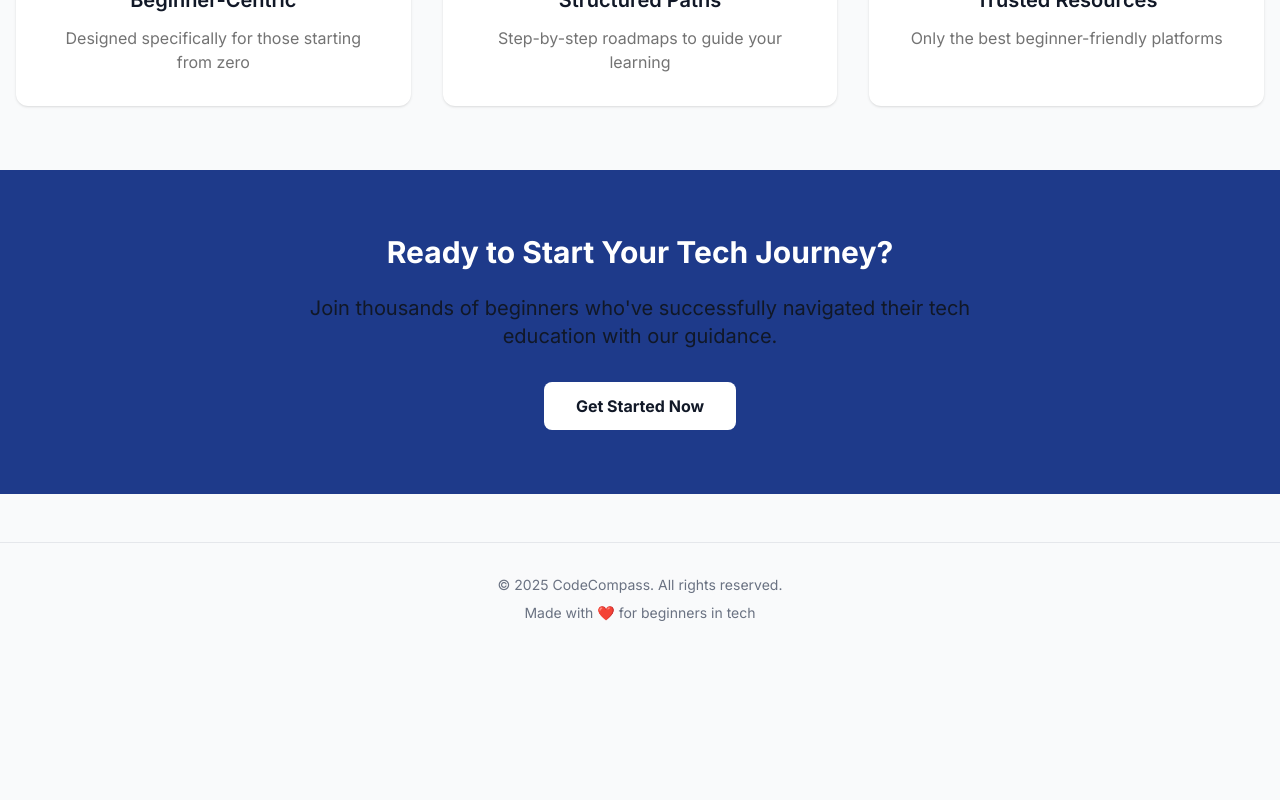
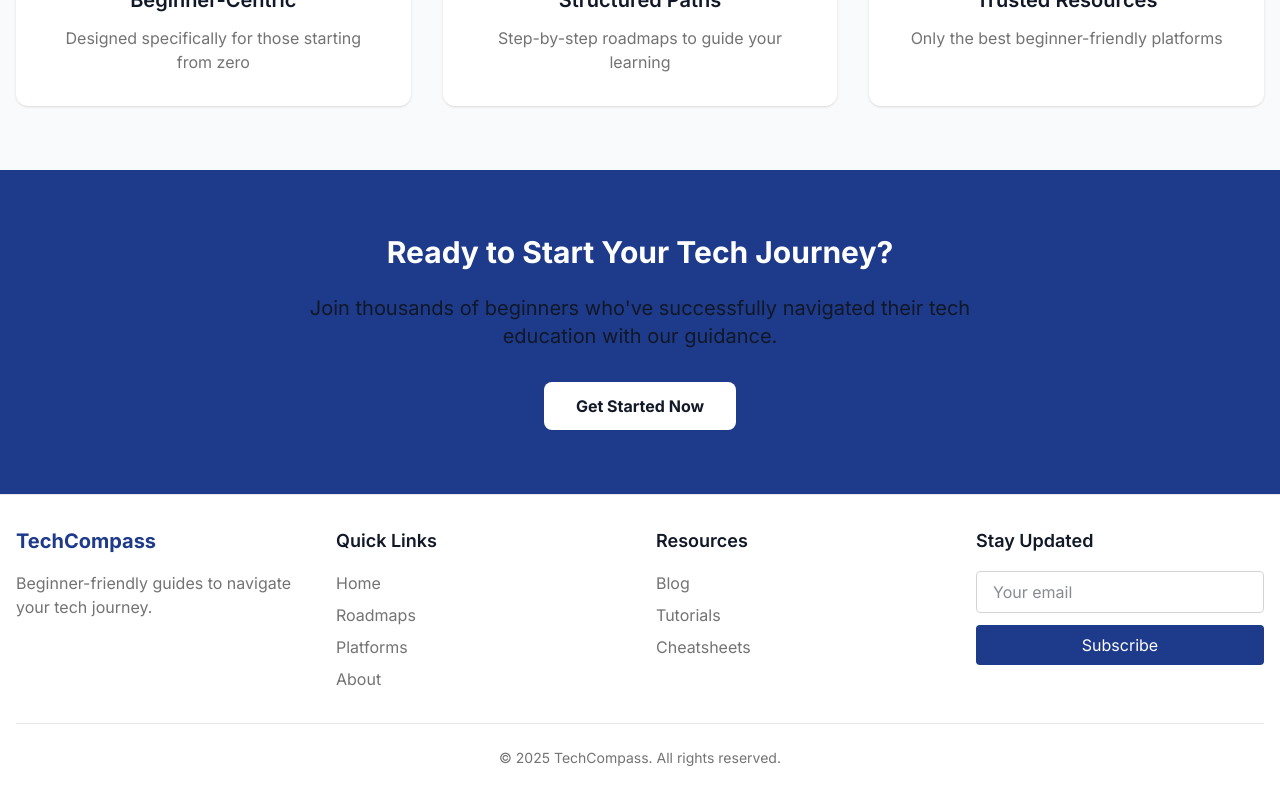
Before and after one commit to biniyamagegnehu/TechCompass-E-learning-website, a React (Vite) app: page / in a window 1280 px wide. Shown: the part 792-1592 px from the top of the page. Before the commit the page ends 1447 px from the top, so only its background shows below. Built offline with nearby package versions, Linux system fonts and the light colour scheme.

Commit message:
update the footer component

```diff
--- a/src/components/Footer.jsx
+++ b/src/components/Footer.jsx
@@ -1,10 +1,60 @@
 export default function Footer() {
   return (
-    <footer className="bg-gray-50 border-t border-gray-200 mt-12">
+    <footer className="bg-white border-t border-gray-200">
       <div className="container mx-auto px-4 py-8">
-        <div className="text-center text-gray-500 text-sm">
-          <p>© {new Date().getFullYear()} CodeCompass. All rights reserved.</p>
-          <p className="mt-2">Made with ❤️ for beginners in tech</p>
+        <div className="grid grid-cols-1 md:grid-cols-4 gap-8 mb-8">
+          {/* Column 1 - Brand Info */}
+          <div>
+            <h3 className="text-xl font-bold text-primary-500 mb-4">TechCompass</h3>
+            <p className="text-neutral-500">
+              Beginner-friendly guides to navigate your tech journey.
+            </p>
+          </div>
+
+          {/* Column 2 - Quick Links */}
+          <div>
+            <h4 className="text-lg font-semibold text-text mb-4">Quick Links</h4>
+            <ul className="space-y-2">
+              <li><a href="/" className="text-neutral-500 hover:text-primary-500 transition">Home</a></li>
+              <li><a href="/roadmaps" className="text-neutral-500 hover:text-primary-500 transition">Roadmaps</a></li>
+              <li><a href="/platforms" className="text-neutral-500 hover:text-primary-500 transition">Platforms</a></li>
+              <li><a href="/about" className="text-neutral-500 hover:text-primary-500 transition">About</a></li>
+            </ul>
+          </div>
+
+          {/* Column 3 - Resources */}
+          <div>
+            <h4 className="text-lg font-semibold text-text mb-4">Resources</h4>
+            <ul className="space-y-2">
+              <li><a href="#" className="text-neutral-500 hover:text-primary-500 transition">Blog</a></li>
+              <li><a href="#" className="text-neutral-500 hover:text-primary-500 transition">Tutorials</a></li>
+              <li><a href="#" className="text-neutral-500 hover:text-primary-500 transition">Cheatsheets</a></li>
+            </ul>
+          </div>
+
+          {/* Column 4 - Newsletter */}
+          <div>
+            <h4 className="text-lg font-semibold text-text mb-4">Stay Updated</h4>
+            <div className="flex flex-col space-y-3">
+              <input
+                type="email"
+                placeholder="Your email"
+                className="px-4 py-2 border border-neutral-300 rounded focus:outline-none focus:ring-2 focus:ring-primary-500 focus:border-transparent"
+              />
+              <button className="bg-primary-500 hover:bg-primary-600 text-white px-4 py-2 rounded transition">
+                Subscribe
+              </button>
+            </div>
+          </div>
+        </div>
+
+        {/* Bottom Bar */}
+        <div className="pt-6 border-t border-gray-200">
+          <div className="flex flex-col md:flex-row justify-center items-center">
+            <p className="text-neutral-500 text-sm mb-4 md:mb-0">
+              © {new Date().getFullYear()} TechCompass. All rights reserved.
+            </p>
+          </div>
         </div>
       </div>
     </footer>
```
